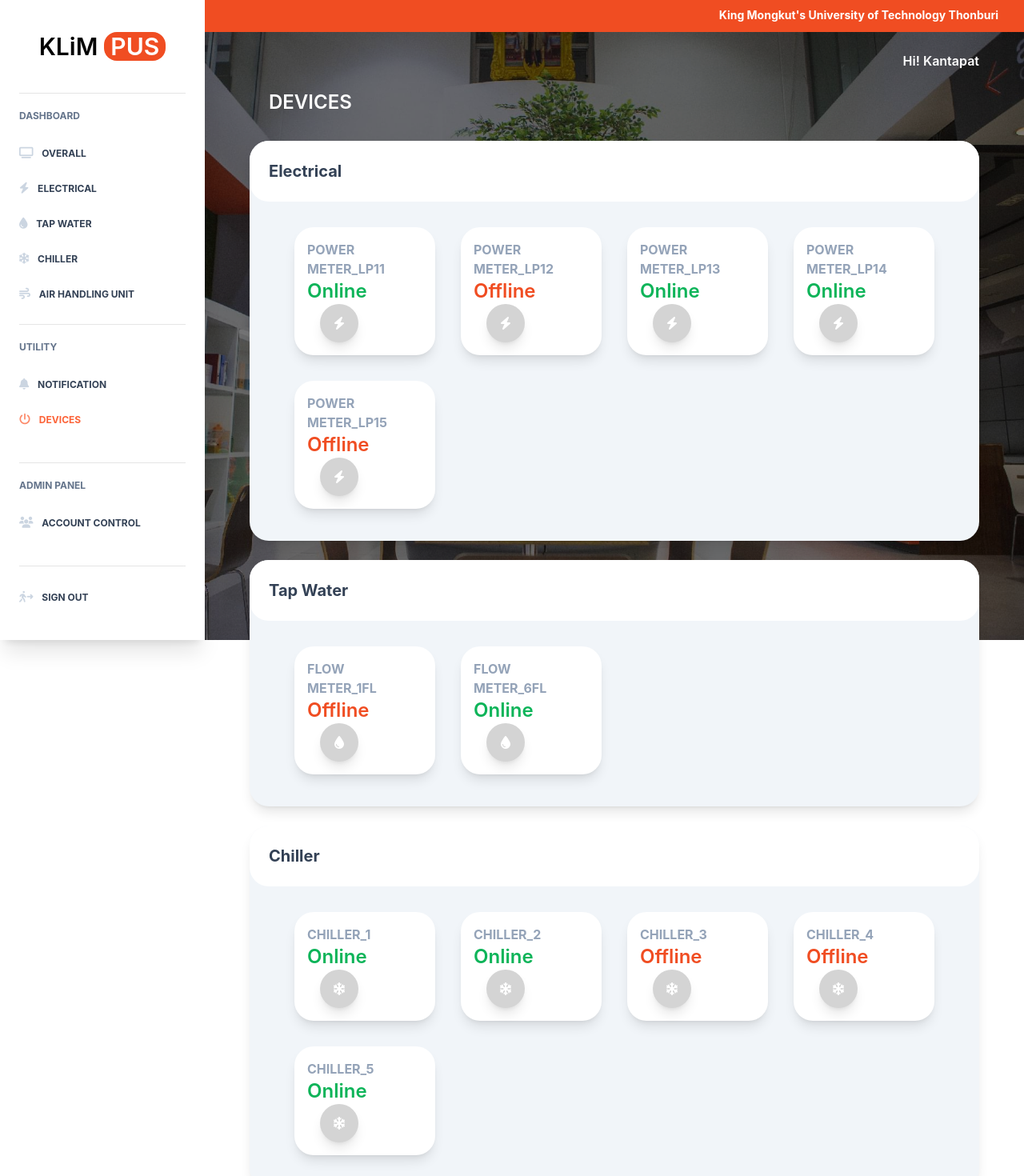
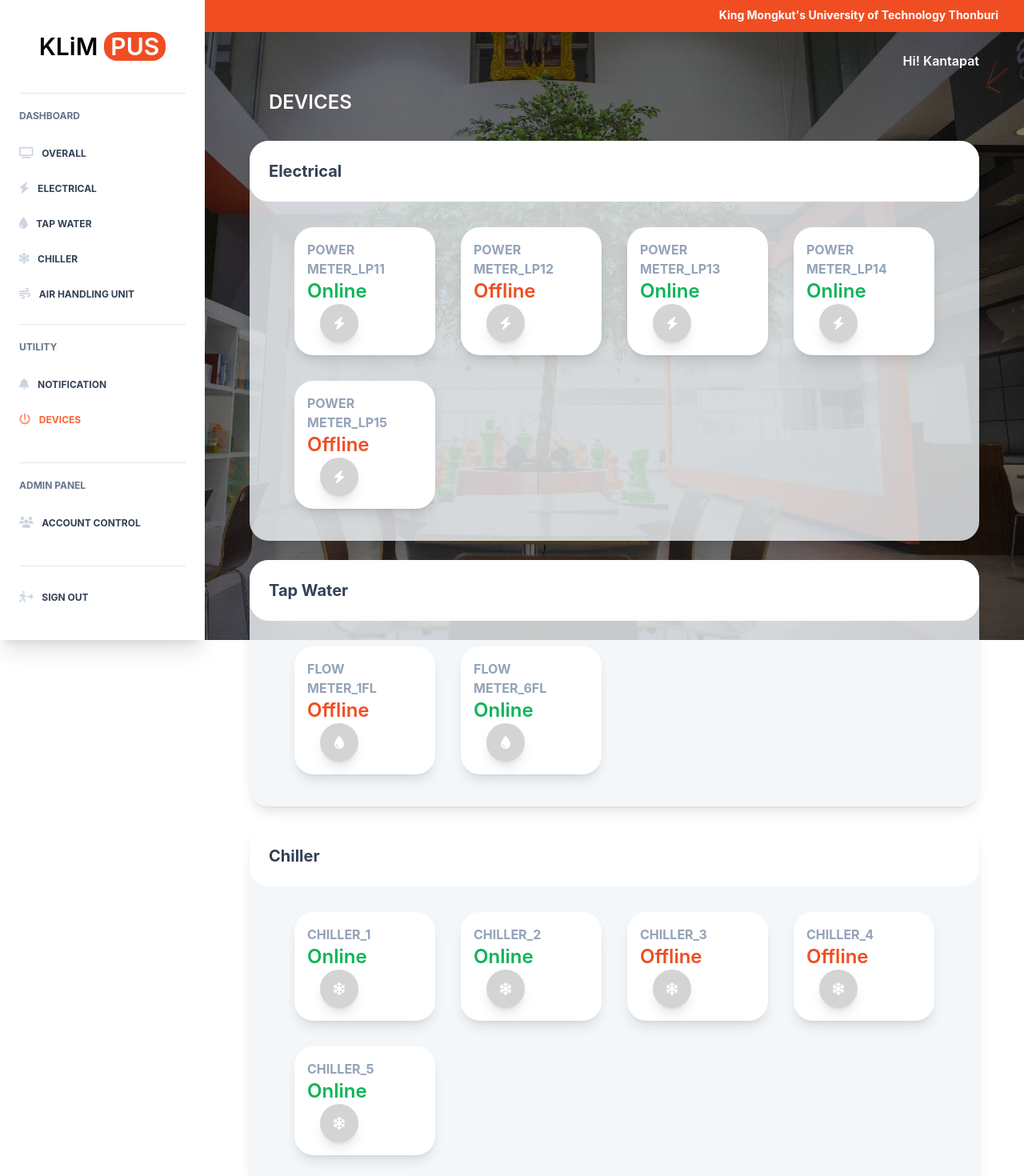
Before and after one commit to SuttirakC/klimpus, a Next.js app: page /admin/device in a window 1280 px wide. Shown: the top 1470 px of the page at 80% size. Built offline with nearby package versions, Linux system fonts and the light colour scheme.

Commit message:
transparent bg CardDevice

```diff
--- a/components/Cards/CardDeviceChiller.js
+++ b/components/Cards/CardDeviceChiller.js
@@ -7,7 +7,7 @@ import CardStats from "components/Cards/CardStats.js";
 export default function CardDeviceChiller() {
     return (
         <>
-            <div className="relative flex flex-col w-full break-words w-full mb-6 shadow-lg rounded-3xl bg-slate-100 border-0">
+            <div className="relative flex flex-col w-full break-words w-full mb-6 shadow-lg rounded-3xl bg-slate-100/80 border-0">
                 <div className="rounded-3xl bg-white mb-0 px-6 py-6">
                     <div className="text-center flex justify-between">
                         <h6 className="text-slate-700 text-xl font-bold">Chiller</h6>
--- a/components/Cards/CardDeviceElec.js
+++ b/components/Cards/CardDeviceElec.js
@@ -7,7 +7,7 @@ import CardStats from "components/Cards/CardStats.js";
 export default function CardDeviceElec() {
     return (
         <>
-            <div className="relative flex flex-col w-full break-words w-full mb-6 shadow-lg rounded-3xl bg-slate-100 border-0">
+            <div className="relative flex flex-col w-full break-words w-full mb-6 shadow-lg rounded-3xl bg-slate-100/80 border-0">
                 <div className="rounded-3xl bg-white mb-0 px-6 py-6">
                     <div className="text-center flex justify-between">
                         <h6 className="text-slate-700 text-xl font-bold">Electrical</h6>
--- a/components/Cards/CardDeviceInverter.js
+++ b/components/Cards/CardDeviceInverter.js
@@ -7,7 +7,7 @@ import CardStats from "components/Cards/CardStats.js";
 export default function CardDeviceInverter() {
     return (
         <>
-            <div className="relative flex flex-col w-full break-words w-full mb-6 shadow-lg rounded-3xl bg-slate-100 border-0">
+            <div className="relative flex flex-col w-full break-words w-full mb-6 shadow-lg rounded-3xl bg-slate-100/80 border-0">
                 <div className="rounded-3xl bg-white mb-0 px-6 py-6">
                     <div className="text-center flex justify-between">
                         <h6 className="text-slate-700 text-xl font-bold">Air Handling Unit</h6>
--- a/components/Cards/CardDeviceWater.js
+++ b/components/Cards/CardDeviceWater.js
@@ -7,7 +7,7 @@ import CardStats from "components/Cards/CardStats.js";
 export default function CardDeviceWater() {
     return (
         <>
-            <div className="relative flex flex-col w-full break-words w-full mb-6 shadow-lg rounded-3xl bg-slate-100 border-0">
+            <div className="relative flex flex-col w-full break-words w-full mb-6 shadow-lg rounded-3xl bg-slate-100/80 border-0">
                 <div className="rounded-3xl bg-white mb-0 px-6 py-6">
                     <div className="text-center flex justify-between">
                         <h6 className="text-slate-700 text-xl font-bold">Tap Water</h6>
--- a/pages/admin/device.js
+++ b/pages/admin/device.js
@@ -3,11 +3,6 @@ import Link from "next/link";
 import { useRouter } from "next/router";
 
 // components
-
-import CardSettings from "components/Cards/CardSettings.js";
-import CardProfile from "components/Cards/CardProfile.js";
-import CardTable from "components/Cards/CardTable.js";
-import CardStats from "components/Cards/CardStats.js";
 
 // layout for page
 
```
Also changed, not shown: styles/tailwind.css.
